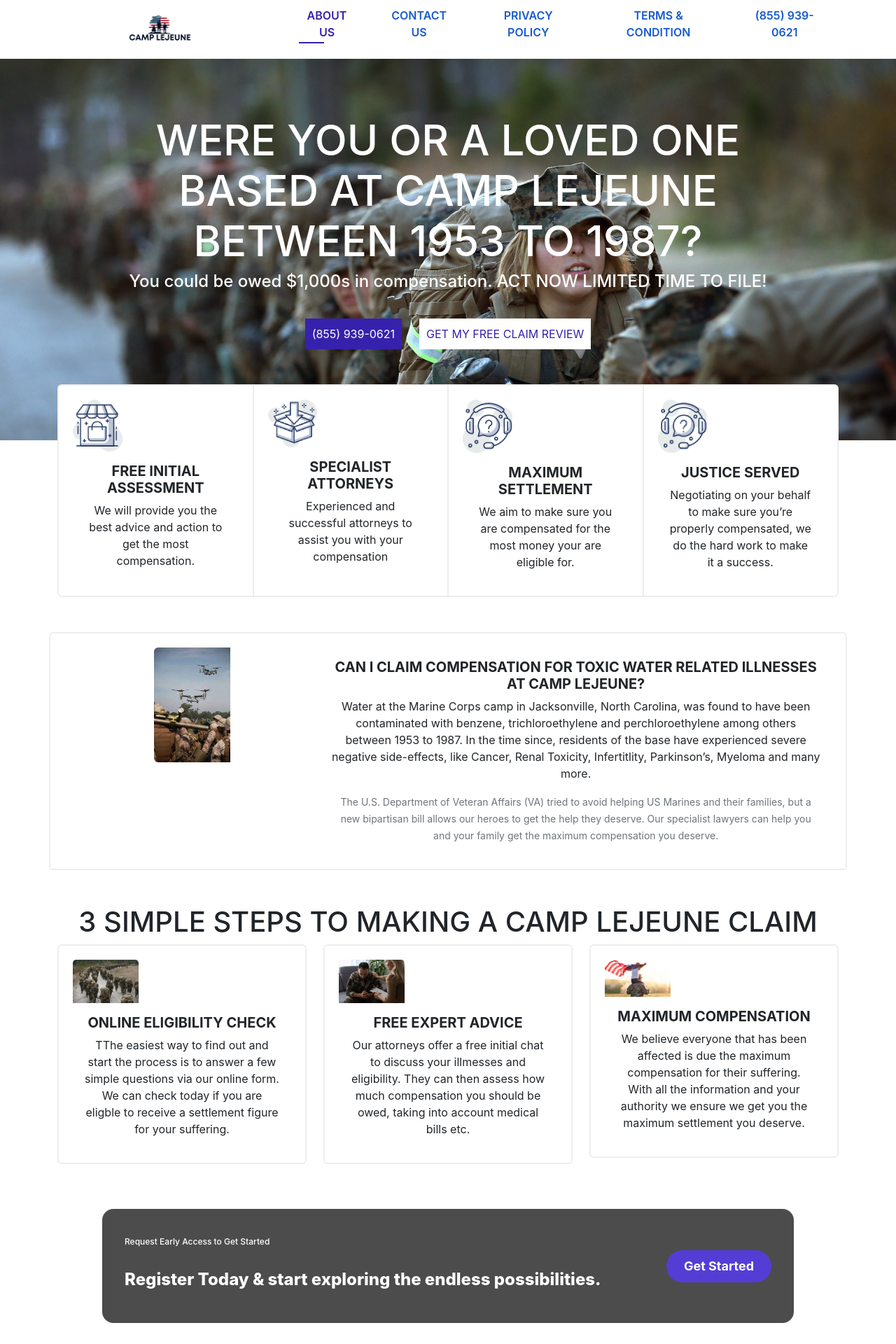
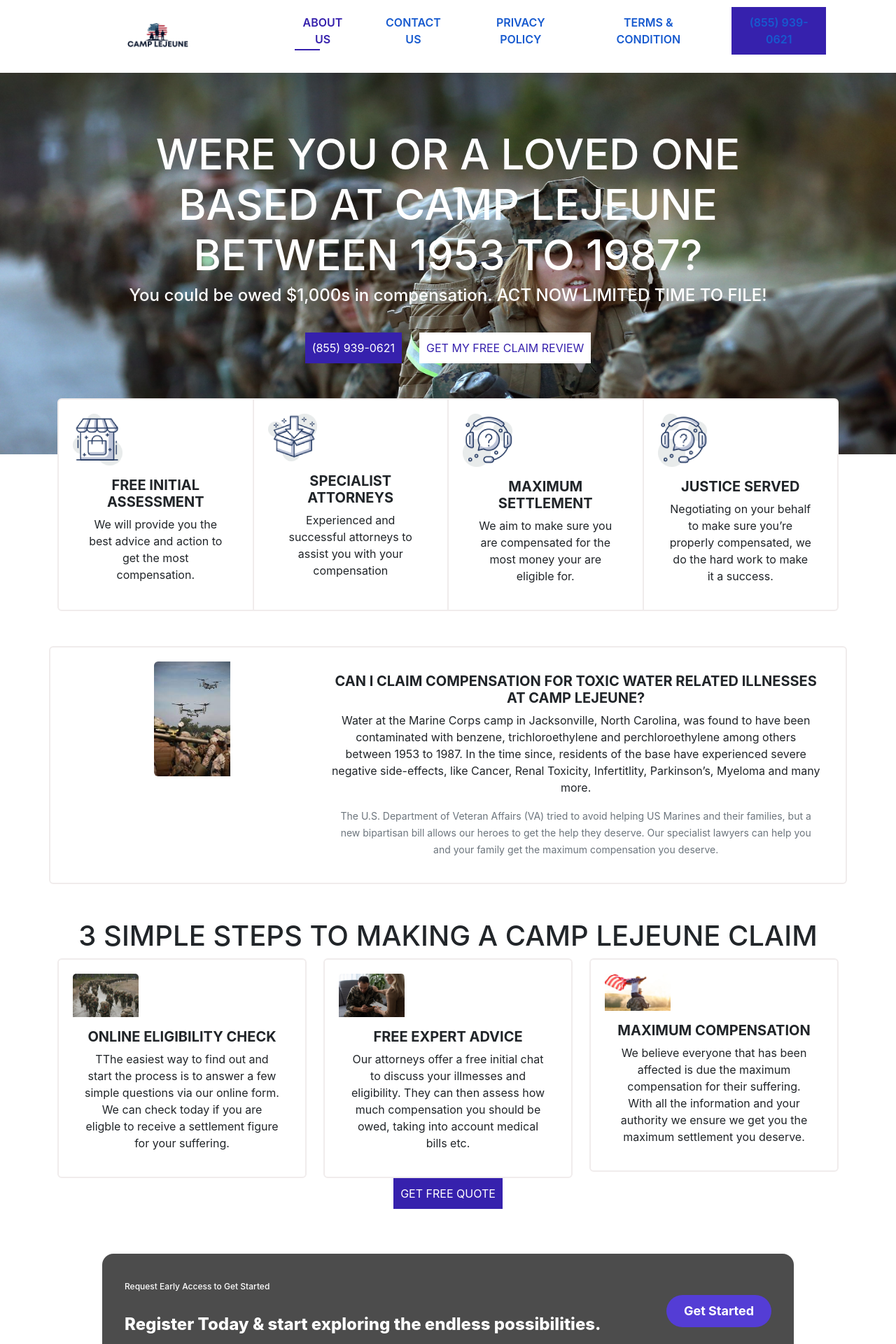
Before and after one commit to nosianuri/camp-lejeune, a React (Create React App) app: page / in a window 1280 px wide. Shown: the top 1920 px of the page at 70% size. Built offline with nearby package versions, Linux system fonts and the light colour scheme.

Commit message:
update button

```diff
--- a/src/components/Blog/Blog.js
+++ b/src/components/Blog/Blog.js
@@ -41,6 +41,8 @@
 
                     </div>
                 </div>
+                <div className='get-buton'><button>GET FREE QUOTE</button></div>
+
             </div>
         </div>
     )
--- a/src/components/Blog/blog.css
+++ b/src/components/Blog/blog.css
@@ -1,3 +1,8 @@
 .blog{
     margin: 50px;
 }
+
+.get-buton button{
+    background-color: rgb(54, 33, 173);
+    color: #fff;
+}
--- a/src/components/Header/Header.js
+++ b/src/components/Header/Header.js
@@ -23,7 +23,7 @@
               <li><a href="/todo">CONTACT US</a></li>
               <li><a href="/calender">PRIVACY POLICY</a></li>
               <li><a href="/tasks">TERMS & CONDITION</a></li>
-              <li><a href="/phone">(855) 939-0621</a></li>
+              <li className='phone-buton'><button><a href="/phone" className='phone'>(855) 939-0621</a></button></li>
             </ul>
           </div>
 
--- a/src/components/Header/header.css
+++ b/src/components/Header/header.css
@@ -49,6 +49,15 @@
     display: none;
   }
 
+  .phone-buton button{
+    background: rgb(54, 33, 173);
+
+  }
+
+  .phone-buton .phone{
+    color: #fff;
+  }
+
   .webapp{
     font-size: 1.3rem;
     padding-left: 10px;
```
Lines whose indentation alone changed are shown as unchanged.
